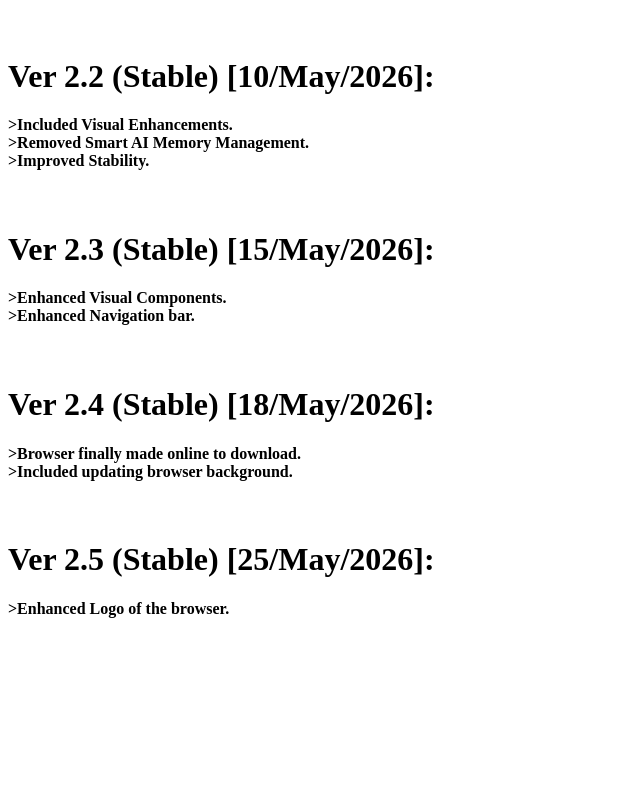
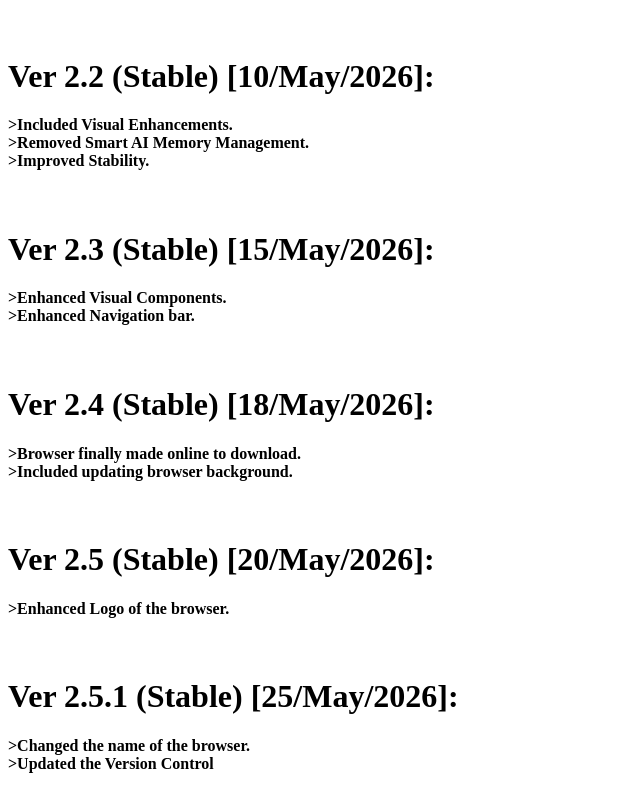
Before and after one commit to Pragatheesh2007/Virtenx_browser, an Electron app: page changelog.html in a window 1200 px wide. Shown: the part 3143-3937 px from the top of the page, without its empty margins (0-640 px from the left). Before the commit the page ends 3782 px from the top, so only its background shows below. Drawn offline with Linux system fonts and the light colour scheme.

Commit message:
chore: version control

```diff
--- a/changelog.html
+++ b/changelog.html
@@ -115,8 +115,12 @@
 <h4>>Browser finally made online to download.<br>
 >Included updating browser background.</h4><br>
 
-<h1>Ver 2.5 (Stable) [25/May/2026]:</h1>
-<h4>>Enhanced Logo of the browser.</h4>
+<h1>Ver 2.5 (Stable) [20/May/2026]:</h1>
+<h4>>Enhanced Logo of the browser.</h4><br>
+
+<h1>Ver 2.5.1 (Stable) [25/May/2026]:</h1>
+<h4>>Changed the name of the browser.<br>
+>Updated the Version Control</h4>
 </b>
 </body>
 </html>
--- a/main.js
+++ b/main.js
@@ -1,5 +1,6 @@
 const { app, BrowserWindow } = require('electron');
 const { updateElectronApp } = require('update-electron-app');
+updateElectronApp({ notifyUser: true });
 
 // Initialize the auto-updater (Must be called before app.whenReady)
 updateElectronApp();
--- a/package.json
+++ b/package.json
@@ -1,6 +1,6 @@
 {
   "name": "Virtenx-Browser",
-  "version": "2.5.0",
+  "version": "2.5.1",
   "description": "A modern, secure, memory saving and fast web browser",
   "main": "main.js",
   "scripts": {
@@ -14,7 +14,7 @@
   "author": "Pragatheeshwaran",
   "license": "ISC",
   "type": "commonjs",
-  "repository": "https://github.com/Pragatheesh2007/Viron_browser",
+  "repository": "https://github.com/Pragatheesh2007/Virtenx_browser",
   "devDependencies": {
     "@electron-forge/cli": "^7.11.1",
     "@electron-forge/maker-deb": "^7.11.1",
@@ -46,7 +46,7 @@
             "setupExe": "VirtenxBrowserSetup.exe",
             "setupIcon": "./assets/icons/icon.ico",
             "loadingGif": "./assets/splash.png",
-            "iconUrl": "https://raw.githubusercontent.com/Pragatheesh2007/Viron_browser/refs/heads/main/assets/icons/icon.ico"
+            "iconUrl": "https://raw.githubusercontent.com/Pragatheesh2007/Virtenx_browser/main/assets/icons/icon.ico"
           }
         },
         {
```
Also changed, not shown: index.html (+1 -1 lines).
